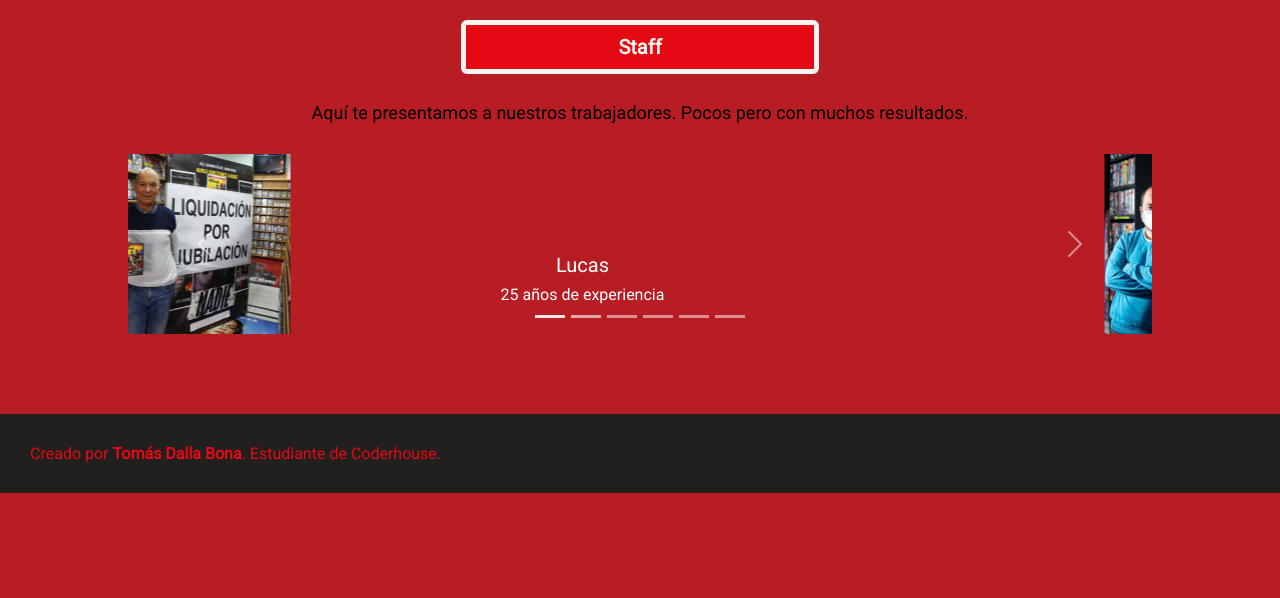
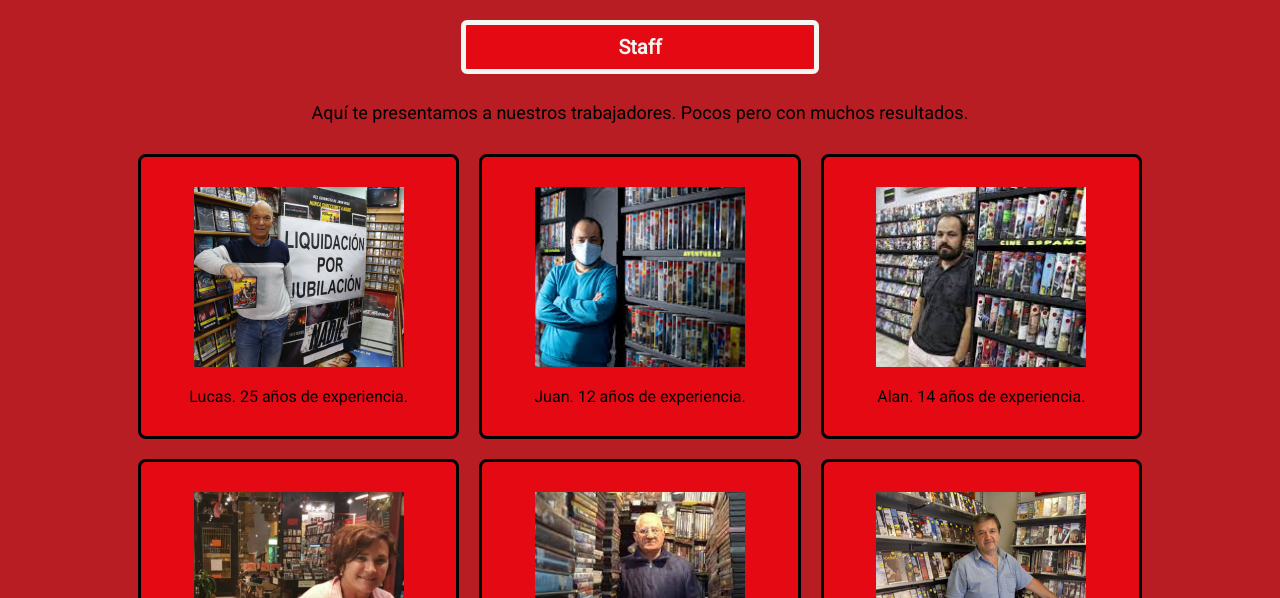
Before and after one commit to tomdb03/ProyectoFinalCoderDW, a plain HTML site: page staff.html in a window 1280 px wide. Shown: the part 109-707 px from the top of the page. Drawn offline with nearby package versions, Linux system fonts and the light colour scheme.

Commit message:
vuelvo al staff anterior para la rama secundaria y hacer la segunda entrega

```diff
--- a/staff.html
+++ b/staff.html
@@ -16,17 +16,6 @@
 <body>
     <div class="containercss">
         <header>
-            <!-- <nav>
-                <a class="refLogo" href="index.html"><img class="logo" src="images/logo.png"
-                        alt="Logo de Las Pelis de Siempre"></a> </li>
-                <ul>
-                    <li> <a href="index.html">Inicio</a> </li>
-                    <li> <a href="peliculas.html">Pel&iacute;culas</a> </li>
-                    <li> <a href="staff.html">Staff</a> </li>
-                    <li> <a href="lugar.html">Lugar</a> </li>
-                    <li> <a href="contacto.html">Contacto</a> </li>
-                </ul>
-            </nav> -->
             <nav
                 class="navbar navbar-expand-lg navbar-light navbarToggleExternalContent justify-content-between pt-0 pb-0">
                 <a class="refLogo navbar-brand nav-img" href='index.html'>
@@ -83,7 +72,7 @@
             <h1>Staff</h1>
             <p class="parrafoDescriptivo">Aquí te presentamos a nuestros trabajadores. Pocos pero con muchos resultados.
             </p>
-            <!-- <div class="containerStaff">
+            <div class="containerStaff">
                 <figure class="infoStaff">
                     <img class="imagenStaff" src="images/staff/staff-1.jpg" alt="Primer trabajador">
                     <figcaption class="caption">Lucas. 25 años de experiencia.</figcaption>
@@ -108,9 +97,9 @@
                     <img class="imagenStaff" src="images/staff/staff-6.jpg" alt="Sexto trabajador">
                     <figcaption class="caption">Fabio. 9 años de experiencia.</figcaption>
                 </figure>
-            </div> -->
+            </div>
 
-            <div id="carouselExampleCaptions" class="carousel slide" data-bs-ride="carousel">
+            <!-- <div id="carouselExampleCaptions" class="carousel slide" data-bs-ride="carousel">
                 <div class="carousel-indicators">
                     <button type="button" data-bs-target="#carouselExampleCaptions" data-bs-slide-to="0" class="active"
                         aria-current="true" aria-label="Slide 1"></button>
@@ -179,7 +168,7 @@
                     <span class="carousel-control-next-icon" aria-hidden="true"></span>
                     <span class="visually-hidden">Siguiente</span>
                 </button>
-            </div>
+            </div> -->
 
         </main>
         <footer>
```
